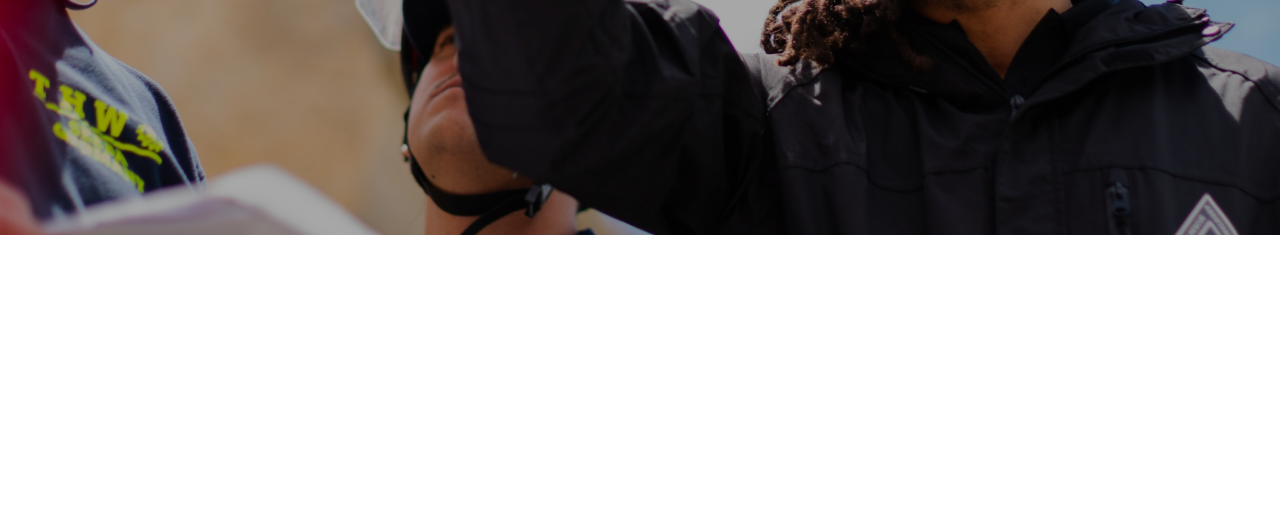
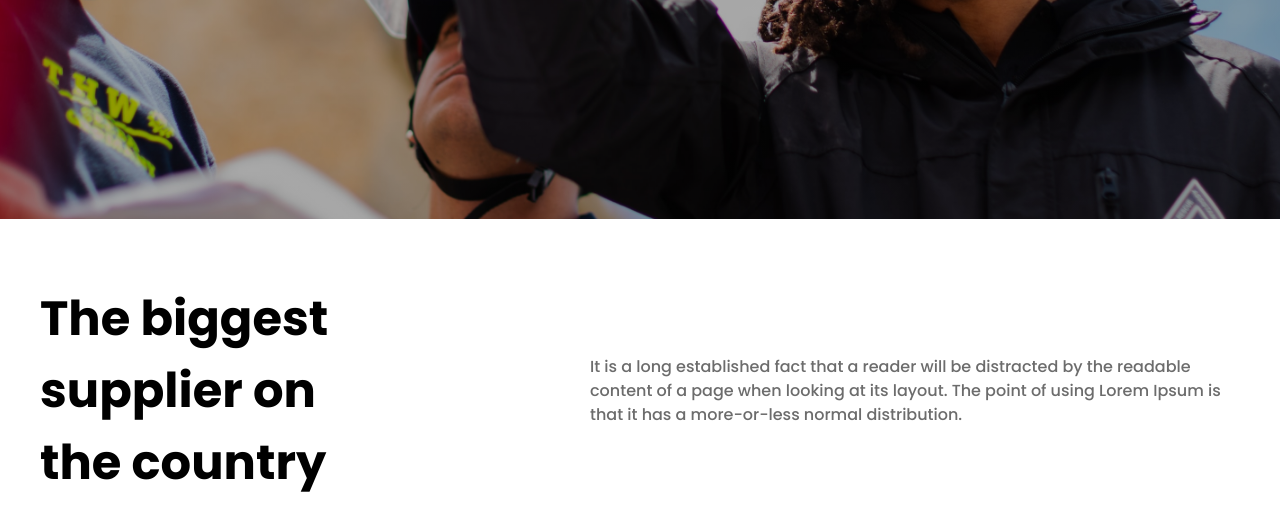
Before and after one commit to MizanurRahman5/petrol-website, a plain HTML site: page index.html in a window 1280 px wide. Shown: the part 601-1132 px from the top of the page. Before the commit the page ends 836 px from the top, so only its background shows below. Drawn offline with Linux system fonts and the light colour scheme.

```diff
--- a/index.html
+++ b/index.html
@@ -1,10 +1,10 @@
 <!DOCTYPE html>
 <html lang="en">
   <head>
-    <meta charset="UTF-8">
-    <meta name="viewport" content="width=device-width, initial-scale=1.0">
+    <meta charset="UTF-8" />
+    <meta name="viewport" content="width=device-width, initial-scale=1.0" />
     <title>Petrol website</title>
-    <link rel="stylesheet" href="styles/style.css">
+    <link rel="stylesheet" href="styles/style.css" />
   </head>
   <body>
     <header>
@@ -12,7 +12,7 @@
       <nav class="navBar">
         <div class="container nav-contant">
           <div class="nav-logo">
-                    <img src="images/Logo.png" alt="">
+            <img src="images/Logo.png" alt="" />
           </div>
           <div>
             <ul class="nav-links">
@@ -35,10 +35,22 @@
       </div>
     </header>
     <main>
-
+      <!-- --------------------The Country Section Start------------------------ -->
+      <section class="container the-country">
+        <div class="country-title">
+          <h1>The biggest supplier on the country</h1>
+        </div>
+        <div class="country-description">
+          <p>
+            It is a long established fact that a reader will be distracted by
+            the readable content of a page when looking at its layout. The point
+            of using Lorem Ipsum is that it has a more-or-less normal
+            distribution.
+          </p>
+        </div>
+      </section>
+      <!-- --------------------The Country Section End------------------------ -->
     </main>
-    <footer>
-
-    </footer>
+    <footer></footer>
   </body>
 </html>
--- a/styles/style.css
+++ b/styles/style.css
@@ -1,5 +1,5 @@
 /* -------------------Google Fonts----------------------- */
-@import url('https://fonts.googleapis.com/css2?family=Inter:wght@100..900&family=Poppins:ital,wght@0,100;0,200;0,300;0,400;0,500;0,600;0,700;0,800;0,900;1,100;1,200;1,300;1,400;1,500;1,600;1,700;1,800;1,900&display=swap');
+@import url("https://fonts.googleapis.com/css2?family=Inter:wght@100..900&family=Poppins:ital,wght@0,100;0,200;0,300;0,400;0,500;0,600;0,700;0,800;0,900;1,100;1,200;1,300;1,400;1,500;1,600;1,700;1,800;1,900&display=swap");
 
 /* ---------------------Shared Style------------------ */
 * {
@@ -47,29 +47,37 @@
   padding: 14px 30px;
   border: 2px solid rgb(255, 255, 255);
 }
-.navButton a{
+.navButton a {
   color: rgb(255, 255, 255);
   text-decoration: none;
 }
-/* -------------navbar style End------------------ */
+/* --------------------navbar style End------------------------------ */
 
-/* -------------Hero section style Start------------------ */
+/* -------------------Hero section style Start--------------------- */
 .hero-section {
-    background-image:linear-gradient(166deg, rgba(13, 12, 12, 0.219) 0%, rgba(0, 0, 0, 0.328) 21%, rgba(0, 0, 0, 0.347) 100%, rgba(2, 2, 2, 0.271) 43%, rgba(21, 21, 21, 0.294) 46%, rgba(9, 9, 9, 0.413) 100%), url('../images/unsplash_vEoMKBdUIzs.png');
+  background-image: linear-gradient(
+      166deg,
+      rgba(13, 12, 12, 0.219) 0%,
+      rgba(0, 0, 0, 0.328) 21%,
+      rgba(0, 0, 0, 0.347) 100%,
+      rgba(2, 2, 2, 0.271) 43%,
+      rgba(21, 21, 21, 0.294) 46%,
+      rgba(9, 9, 9, 0.413) 100%
+    ),
+    url("../images/unsplash_vEoMKBdUIzs.png");
   background-repeat: no-repeat;
   background-position: center;
   background-size: cover;
-    height: 90vh;
+  height: 88vh;
   display: flex;
   justify-content: center;
   align-items: center;
   flex-direction: column;
-
 }
 .hero-text {
   max-width: 842px;
 }
-.hero-text h1{
+.hero-text h1 {
   color: rgb(255, 255, 255);
   font-family: Poppins;
   font-size: 64px;
@@ -88,3 +96,31 @@
   background: rgb(244, 4, 4);
 }
 /* -------------Hero section style End------------------ */
+/* -------------The Country Section Style start-------------- */
+.the-country{
+  display: flex;
+  justify-content: space-between;
+  align-items: center;
+  margin: 4rem auto;
+}
+.country-description{
+  max-width: 650px;
+}
+.country-description p{
+  color: rgb(108, 108, 108);
+font-family: Poppins;
+font-size: 16px;
+font-weight: 500;
+line-height: 24px;
+}
+.country-title {
+  max-width: 290px;
+}
+.country-title h1{
+  color: rgb(0, 0, 0);
+font-family: Poppins;
+font-size: 48px;
+font-weight: 700;
+line-height: 72px;
+}
+/* -------------The Country Section Style End-------------- */
```
Lines whose indentation alone changed are shown as unchanged.
